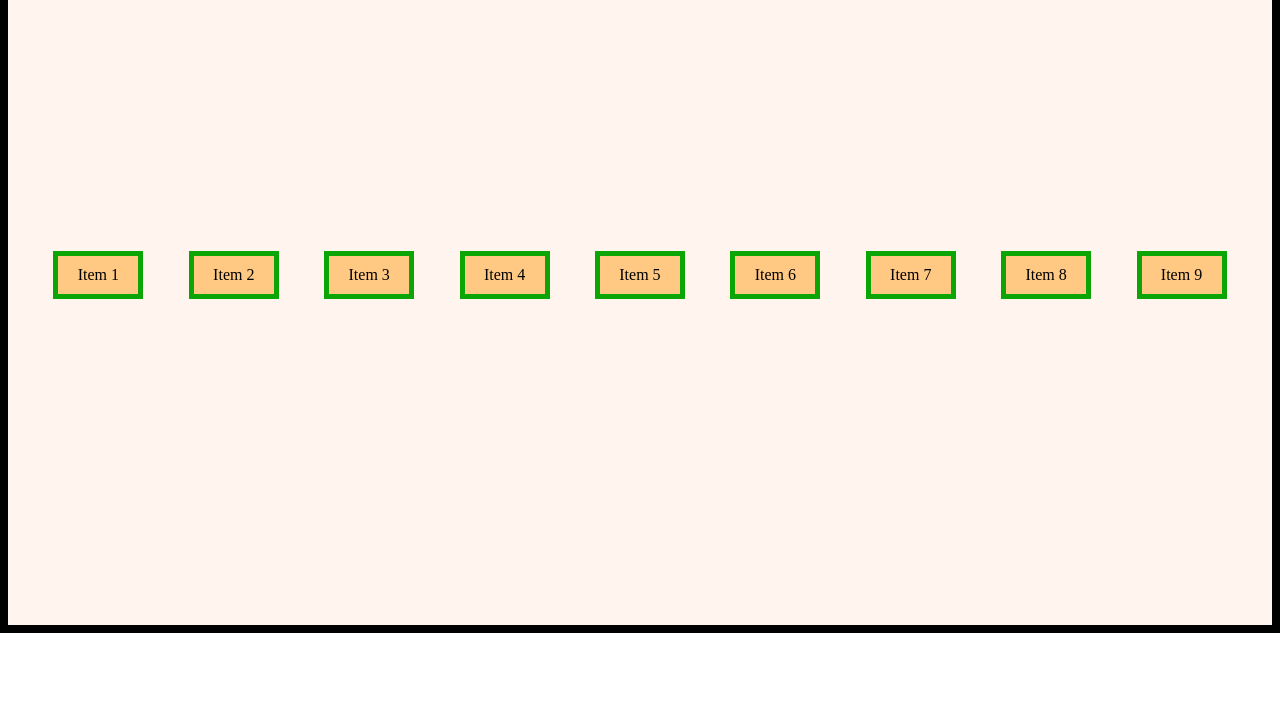
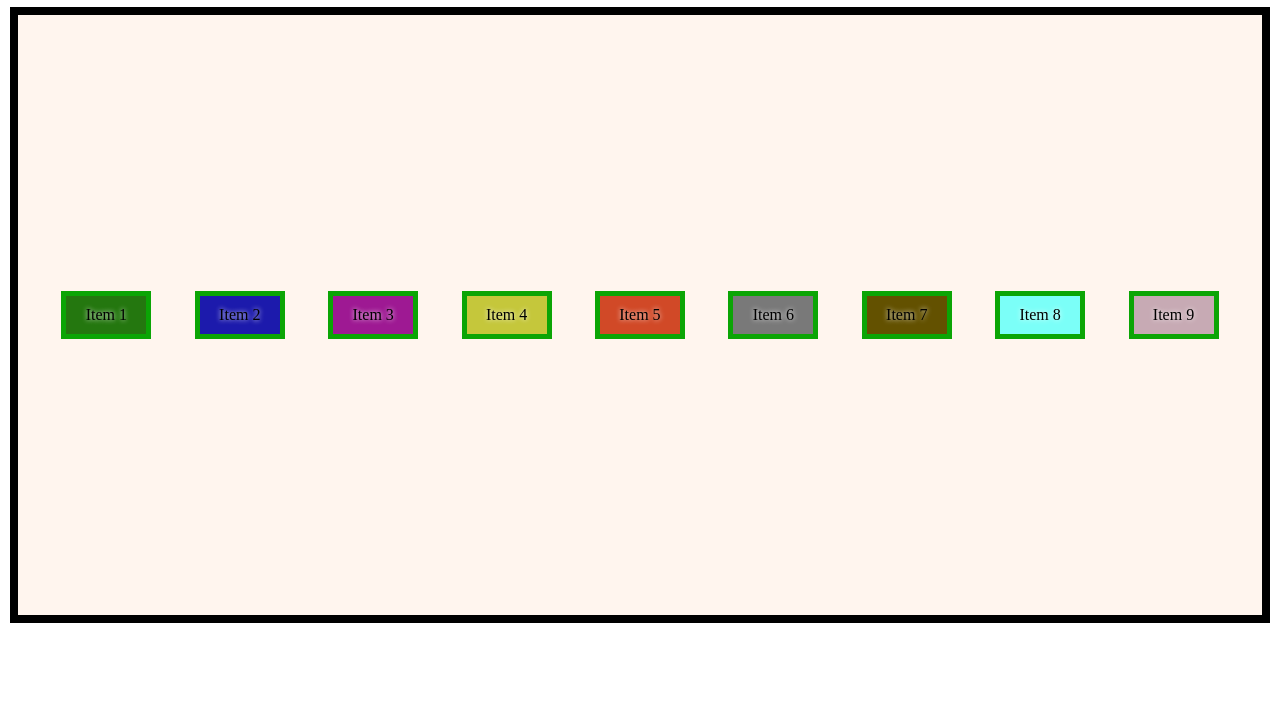
Before and after one commit to dani832m/CSS_Flexbox, a plain HTML site: page index.html in a window 1280 px wide. Shown: the part 83-800 px from the top of the page. Drawn offline with Linux system fonts and the light colour scheme.

Commit message:
Updates.

```diff
--- a/index.html
+++ b/index.html
@@ -8,16 +8,17 @@
     <title>Demonstration af CSS Flexbox</title>
   </head>
   <body>
+    <h1>Demonstration af CSS Flexbox</h1>
     <div class="flex-container">
-      <div class="flex-item">Item 1</div>
-      <div class="flex-item">Item 2</div>
-      <div class="flex-item">Item 3</div>
-      <div class="flex-item">Item 4</div>
-      <div class="flex-item">Item 5</div>
-      <div class="flex-item">Item 6</div>
-      <div class="flex-item">Item 7</div>
-      <div class="flex-item">Item 8</div>
-      <div class="flex-item">Item 9</div>
+      <div class="flex-item item-1">Item 1</div>
+      <div class="flex-item item-2">Item 2</div>
+      <div class="flex-item item-3">Item 3</div>
+      <div class="flex-item item-4">Item 4</div>
+      <div class="flex-item item-5">Item 5</div>
+      <div class="flex-item item-6">Item 6</div>
+      <div class="flex-item item-7">Item 7</div>
+      <div class="flex-item item-8">Item 8</div>
+      <div class="flex-item item-9">Item 9</div>
     </div>
   </body>
 </html>
--- a/style.css
+++ b/style.css
@@ -1,7 +1,11 @@
 html,
 body {
   margin: 0;
-  padding: 0;
+  padding: 5px;
+}
+
+h1 {
+  text-align: center;
 }
 
 /* I dette eksempel er Flex Containeren angivet til at vises som 'flex'
@@ -15,7 +19,7 @@ række, så vil den nye række fremkomme centreret under den første pga.
 .flex-container {
   border: 8px solid black;
   background-color: seashell;
-  height: 700px;
+  height: 600px;
   display: flex;
   flex-direction: row;
   flex-wrap: wrap;
@@ -26,8 +30,44 @@ række, så vil den nye række fremkomme centreret under den første pga.
 
 .flex-item {
   border: 5px solid rgb(11, 165, 5);
-  background-color: rgb(255, 201, 131);
   padding: 10px;
   width: 60px;
+  text-shadow: 0 0 5px #fff;
   text-align: center;
 }
+
+.item-1 {
+  background-color: rgb(36, 119, 15);
+}
+
+.item-2 {
+  background-color: rgb(28, 26, 172);
+}
+
+.item-3 {
+  background-color: rgb(158, 25, 147);
+}
+
+.item-4 {
+  background-color: rgb(197, 199, 59);
+}
+
+.item-5 {
+  background-color: rgb(209, 73, 39);
+}
+
+.item-6 {
+  background-color: rgb(121, 121, 121);
+}
+
+.item-7 {
+  background-color: rgb(99, 81, 0);
+}
+
+.item-8 {
+  background-color: rgb(123, 255, 248);
+}
+
+.item-9 {
+  background-color: rgb(199, 170, 180);
+}
```
Also changed, not shown: 1 other file.
